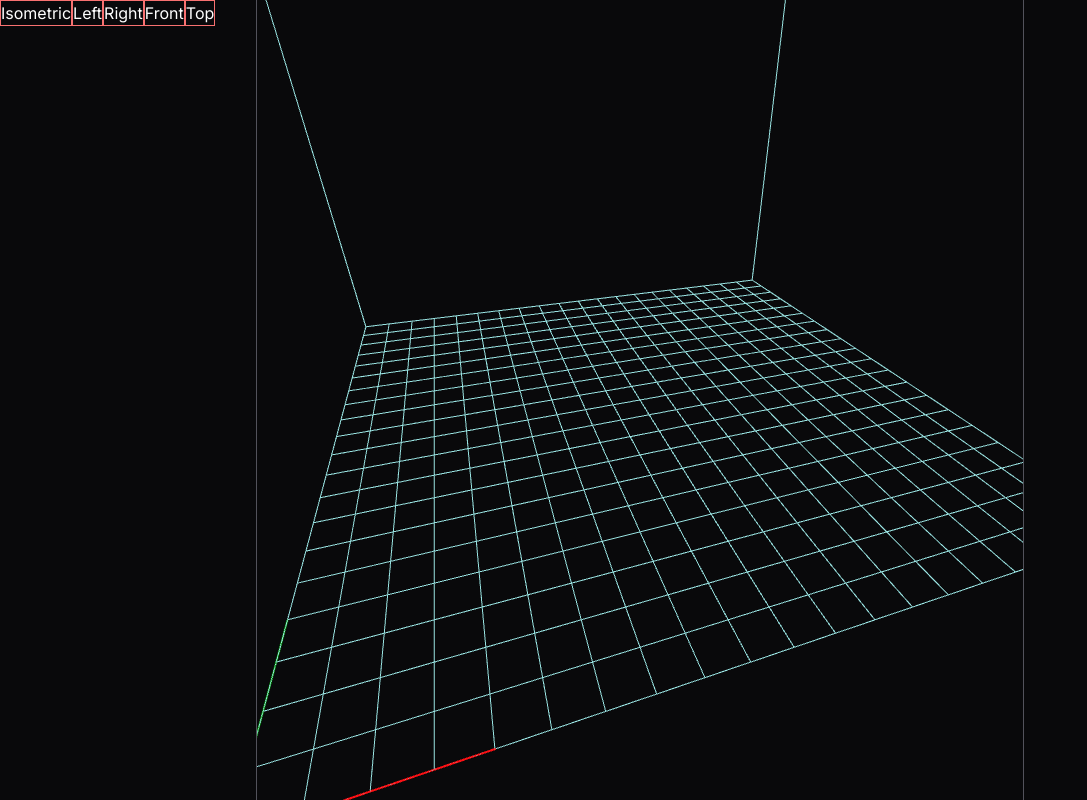
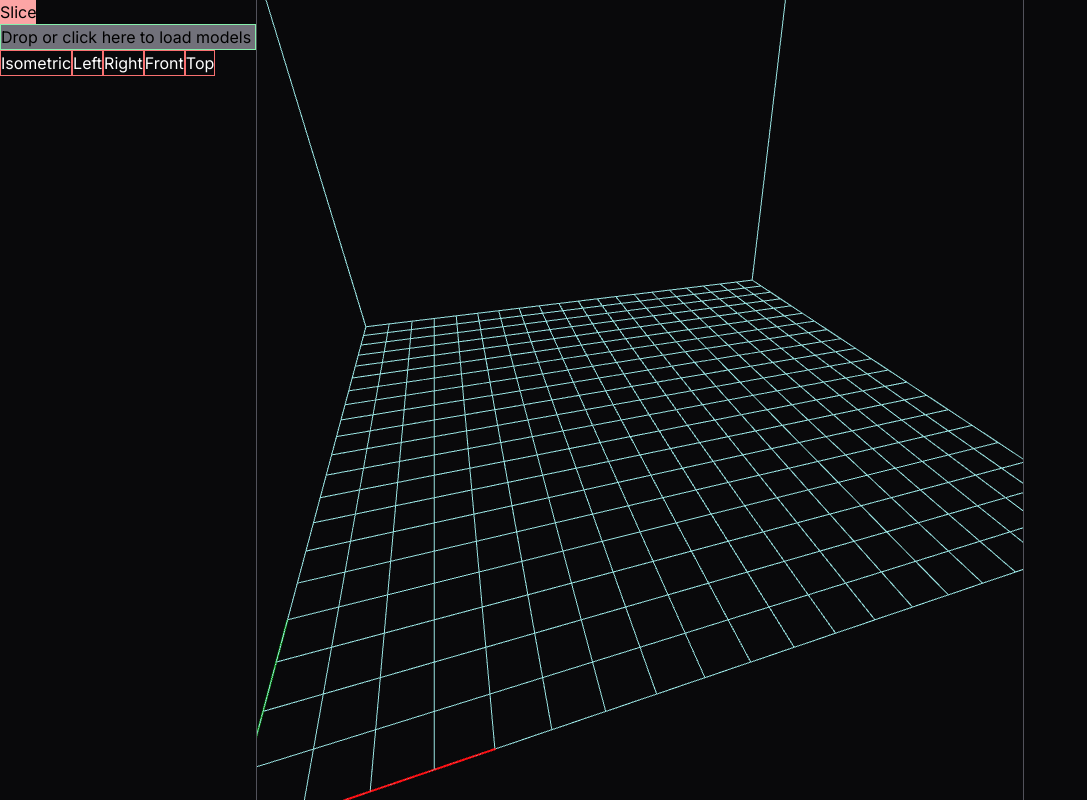
Before and after one commit to AndrewMurtagh/ninja-slicer, a Next.js app: page / in a window 1280 px wide. Shown: the whole page, without its empty margins (0-1087 px from the left). Built offline with nearby package versions, Linux system fonts and the light colour scheme.

Commit message:
adding file upload and slicing button

```diff
--- a/app/page.tsx
+++ b/app/page.tsx
@@ -1,32 +1,16 @@
 'use client';
 
 import { create } from 'zustand';
-import { useRef, forwardRef, useEffect } from 'react';
+import { useRef, forwardRef, useEffect, MouseEvent, useCallback } from 'react';
 import * as ToggleGroup from '@radix-ui/react-toggle-group';
 import { Canvas, useThree, useFrame } from '@react-three/fiber';
 import { OrbitControls } from '@react-three/drei';
 import { Line } from '@react-three/drei';
+import { useDropzone } from 'react-dropzone';
 import * as THREE from 'three';
+import { v4 as uuid } from 'uuid';
 
 
-type CameraPose = {
-    x: number;
-    y: number;
-    z: number;
-};
-
-
-type BuildSpaceDimensions = {
-    width: number;
-    depth: number;
-    height: number;
-};
-
-interface NinjaState {
-    cameraPose: CameraPose;
-    setCameraPose: (newPose: CameraPose) => void;
-    buildSpaceDimensions: BuildSpaceDimensions;
-}
 
 const INITIAL_BUILD_SPACE_DIMENSIONS: BuildSpaceDimensions = {
     width: 200,
@@ -40,10 +24,58 @@ const ISOMETRIC_CAMERA_POSE: CameraPose = {
     z: 100
 };
 
+const enum CameraPreset {
+    Isometric = 'ISOMETRIC',
+    Left = 'LEFT',
+    Right = 'RIGHT',
+    Front = 'FRONT',
+    Top = 'TOP'
+};
+
+
+
+
+type CameraPose = {
+    x: number;
+    y: number;
+    z: number;
+};
+
+type BuildSpaceDimensions = {
+    width: number;
+    depth: number;
+    height: number;
+};
+
+
+type ModelFile = {
+    id: string;
+    name: string;
+    url: string;
+};
+
+
+interface NinjaState {
+    cameraPose: CameraPose;
+    setCameraPose: (newPose: CameraPose) => void;
+    buildSpaceDimensions: BuildSpaceDimensions;
+    canSlice: boolean;
+    modelFiles: ModelFile[];
+    addModelFile: (modelFile: ModelFile) => void;
+    removeModelFile: (id: string) => void;
+
+}
+
+
 const useNinjaStore = create<NinjaState>((set) => ({
     cameraPose: ISOMETRIC_CAMERA_POSE,
     setCameraPose: (newPose: CameraPose) => set((state) => ({ cameraPose: newPose })),
-    buildSpaceDimensions: INITIAL_BUILD_SPACE_DIMENSIONS
+    buildSpaceDimensions: INITIAL_BUILD_SPACE_DIMENSIONS,
+    canSlice: false,
+    modelFiles: [],
+    addModelFile: (modelFile) => set((state) => ({ modelFiles: [...state.modelFiles, modelFile], canSlice: true })),
+    removeModelFile: (id) => set((state) => ({ modelFiles: state.modelFiles.filter(e => e.id !== id), canSlice: false })),
+
 }))
 
 
@@ -105,7 +137,7 @@ const Scene = forwardRef((props: any, ref) => {
 
 
 
-export const BuildSpace = () => {
+const BuildSpace = () => {
 
     const buildSpaceDimensions = useNinjaStore(state => state.buildSpaceDimensions);
 
@@ -114,11 +146,11 @@ export const BuildSpace = () => {
     const yLines: any = [];
 
     for (let x = 0; x <= Math.floor(buildSpaceDimensions.width / DIVISIONS); x++) {
-        xLines.push(<Line points={[[x * DIVISIONS, 0, 0], [x * DIVISIONS, buildSpaceDimensions.depth, 0]]} color='aqua' lineWidth={1} />)
+        xLines.push(<Line key={`x${x}`} points={[[x * DIVISIONS, 0, 0], [x * DIVISIONS, buildSpaceDimensions.depth, 0]]} color='aqua' lineWidth={1} />)
     }
 
     for (let y = 0; y <= Math.floor(buildSpaceDimensions.depth / DIVISIONS); y++) {
-        yLines.push(<Line points={[[0, y * DIVISIONS, 0], [buildSpaceDimensions.width, y * DIVISIONS, 0]]} color='aqua' lineWidth={1} />)
+        yLines.push(<Line key={`y${y}`} points={[[0, y * DIVISIONS, 0], [buildSpaceDimensions.width, y * DIVISIONS, 0]]} color='aqua' lineWidth={1} />)
     }
 
     return (
@@ -135,22 +167,19 @@ export const BuildSpace = () => {
 
 
 
-const enum CameraPreset {
-    Isometric = 'ISOMETRIC',
-    Left = 'LEFT',
-    Right = 'RIGHT',
-    Front = 'FRONT',
-    Top = 'TOP'
-};
-
 
 const Home = () => {
 
-
     const setCameraPose = useNinjaStore(state => state.setCameraPose);
     const buildSpaceDimensions = useNinjaStore(state => state.buildSpaceDimensions);
+    const canSlice = useNinjaStore(state => state.canSlice);
+    const modelFiles = useNinjaStore(state => state.modelFiles);
+    const addModelFile = useNinjaStore(state => state.addModelFile);
+    const removeModelFile = useNinjaStore(state => state.removeModelFile);
 
-    const cameraPresetChanged = (preset: string) => {
+
+
+    const onCameraPreset = (preset: string) => {
 
         switch (preset) {
             case CameraPreset.Isometric:
@@ -192,6 +221,32 @@ const Home = () => {
     };
 
 
+    const onSlice = (e: MouseEvent<HTMLElement>) => {
+        alert('slicing');
+    }
+
+    const onDrop = useCallback((acceptedFiles: any) => {
+
+        /*
+        TODO
+        - check size and type is okay
+        */
+
+        for (const file of acceptedFiles) {
+            const url = URL.createObjectURL(file);
+
+            addModelFile({
+                id: uuid(),
+                name: file.name,
+                url
+            });
+        }
+
+
+
+    }, [])
+    const { getRootProps, getInputProps } = useDropzone({ onDrop })
+
 
 
     return (
@@ -201,9 +256,27 @@ const Home = () => {
 
 
                 <div className=''>
+                    <button className='bg-green-300 disabled:bg-red-300' disabled={!canSlice} onClick={onSlice}>Slice</button>
+                </div>
+
+                <div className=''>
+                    <div {...getRootProps()} className='bg-zinc-500 border border-green-300'>
+                        <input {...getInputProps()} />
+                        <p>Drop or click here to load models</p>
+                    </div>
+
+                    {
+                        modelFiles.map(modelFile => <div key={modelFile.id} className='p-1'>
+                            <p className='text-zinc-200'>{modelFile.name}</p>
+                            <button className='border text-zinc-200' onClick={() => removeModelFile(modelFile.id)}>remove</button>
+                        </div>)
+                    }
+                </div>
+
+                <div className=''>
 
 
-                    <ToggleGroup.Root type='single' onValueChange={cameraPresetChanged}>
+                    <ToggleGroup.Root type='single' onValueChange={onCameraPreset}>
                         <ToggleGroup.Item className='border border-red-400 text-white' value={CameraPreset.Isometric}>Isometric</ToggleGroup.Item>
                         <ToggleGroup.Item className='border border-red-400 text-white' value={CameraPreset.Left}>Left</ToggleGroup.Item>
                         <ToggleGroup.Item className='border border-red-400 text-white' value={CameraPreset.Right}>Right</ToggleGroup.Item>
```
Also changed, not shown: package.json (+6 -4 lines), 2 other files (tests, documents, lock files or other folders).
